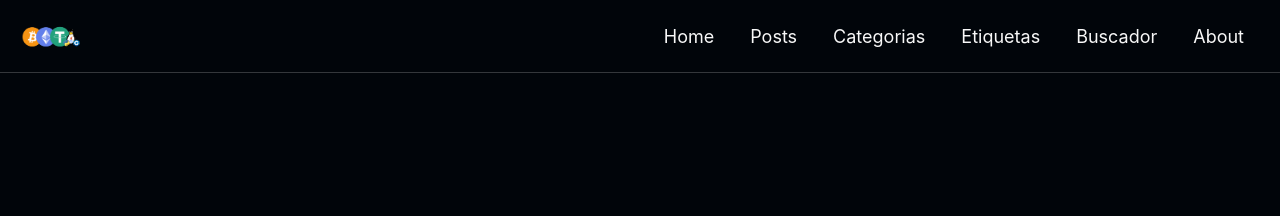
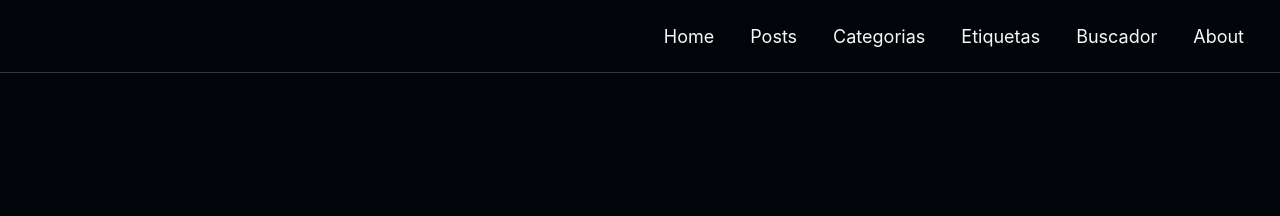
Before and after one commit to BrandonFilth/web, a Jekyll site: the page built from _pages/about.md, in a window 1280 px wide. Shown: the top 216 px of the page. Built offline with Jekyll 4.4.1, drawn with Linux system fonts in a browser that asks for light colours; cached includes are drawn as plain includes; our own code applies the rules of GitHub Pages for plain Markdown files; a script that is not in the unit is left out.

Commit message:
Update _config.yml

```diff
--- a/_config.yml
+++ b/_config.yml
@@ -13,7 +13,7 @@ description              : "Programming student blog"
 url                      : "https://brandonfilth.github.io" # the base hostname & protocol for your site e.g. "https://mmistakes.github.io"
 baseurl                  : # the subpath of your site, e.g. "/blog"
 repository               : "BrandonFilth/brandonfilth.github.io" # GitHub username/repo-name e.g. "mmistakes/minimal-mistakes"
-logo                     : "/assets/images/bane.png"
+logo                     : #"/assets/images/bane.png"
 teaser                   : #"/assets/images/java♥.ico"
 breadcrumbs              : true # true, false (default)
 words_per_minute         : 200
```
